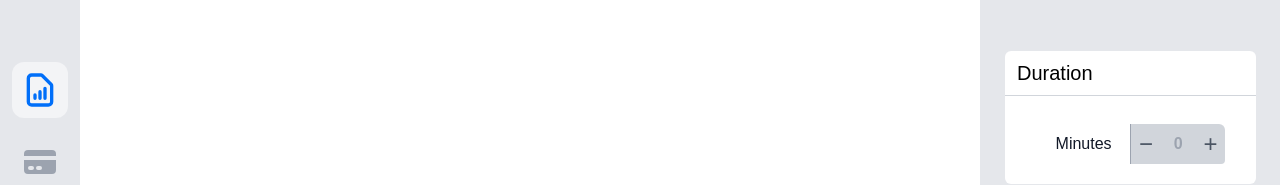
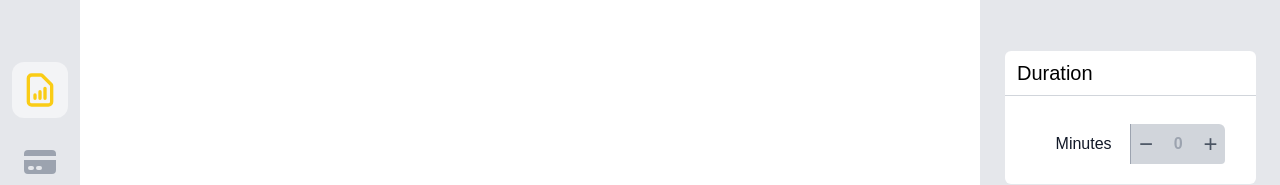
Before and after one commit to akMAL21haKIM/syntrade-frontend, a Next.js app: page / in a window 1280 px wide. Shown: the part 229-414 px from the top of the page. Built offline with nearby package versions, Linux system fonts and the light colour scheme.

Commit message:
new update

```diff
--- a/pages/index.js
+++ b/pages/index.js
@@ -16,7 +16,7 @@ export default function App() {
         </div>
         <nav className="flex flex-1 flex-col gap-y-4 pt-10 justify-center">
           <a
-            className="group relative rounded-xl bg-gray-100 p-2 text-blue-600 hover:bg-gray-50"
+            className="group relative rounded-xl bg-gray-100 p-2 text-yellow-400 hover:bg-gray-50"
             href="#"
           >
             <HiOutlineDocumentReport className="h-10 w-10 stroke-current" />
@@ -38,13 +38,6 @@ export default function App() {
           </a>
         </nav>
         <div className="flex flex-col items-center gap-y-4 py-10 border-b border-gray-300">
-          {/* <button className="pt-2 rounded-full overflow-hidden">
-            <img
-              className="h-10 w-10 object-cover"
-              src="/home/akmal/Desktop/drc-syntrade/public/logo.svg"
-              alt=""
-            />
-          </button> */}
           <a
             className="group relative rounded-xl p-2 text-gray-400 hover:bg-gray-100"
             href="#"
```
